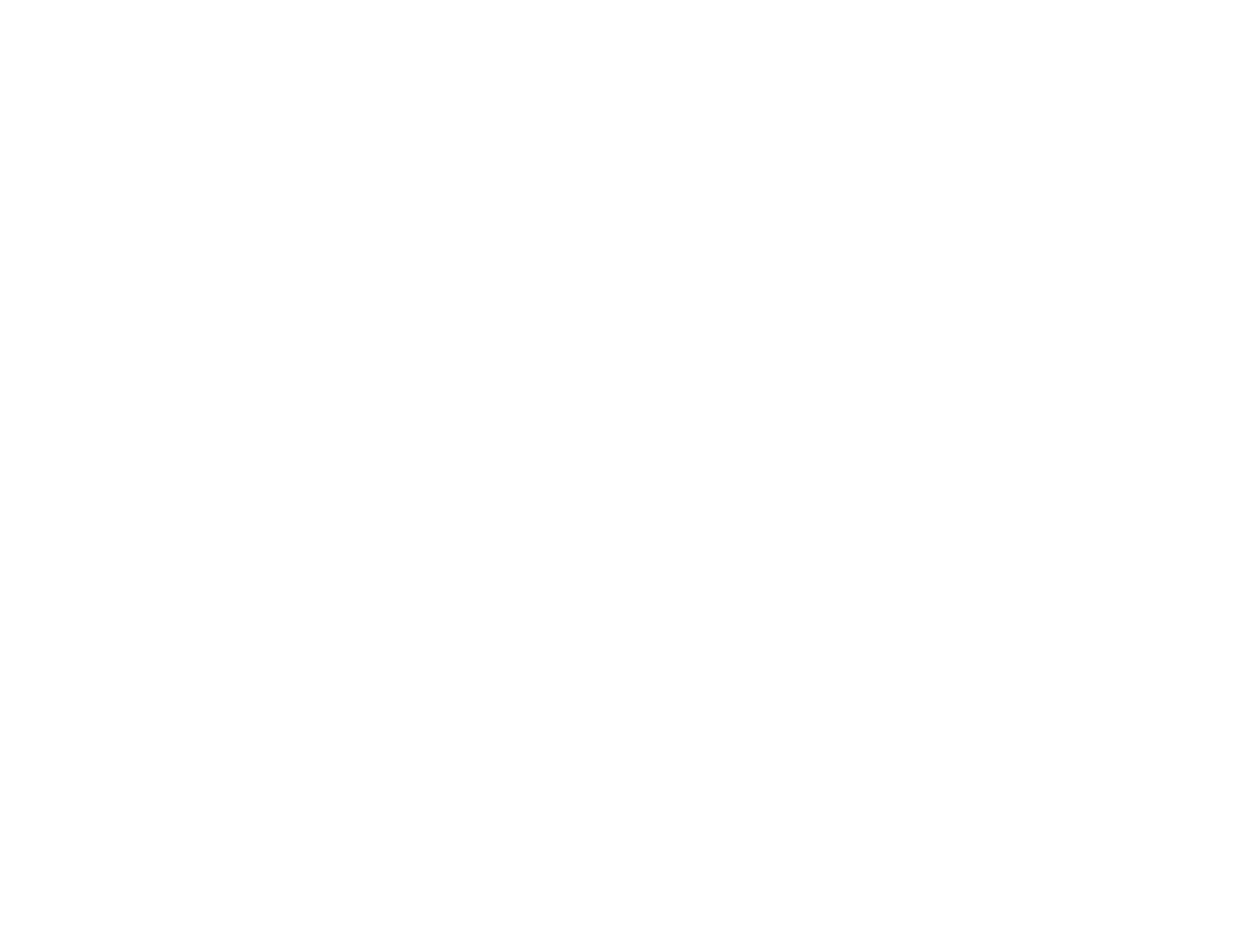
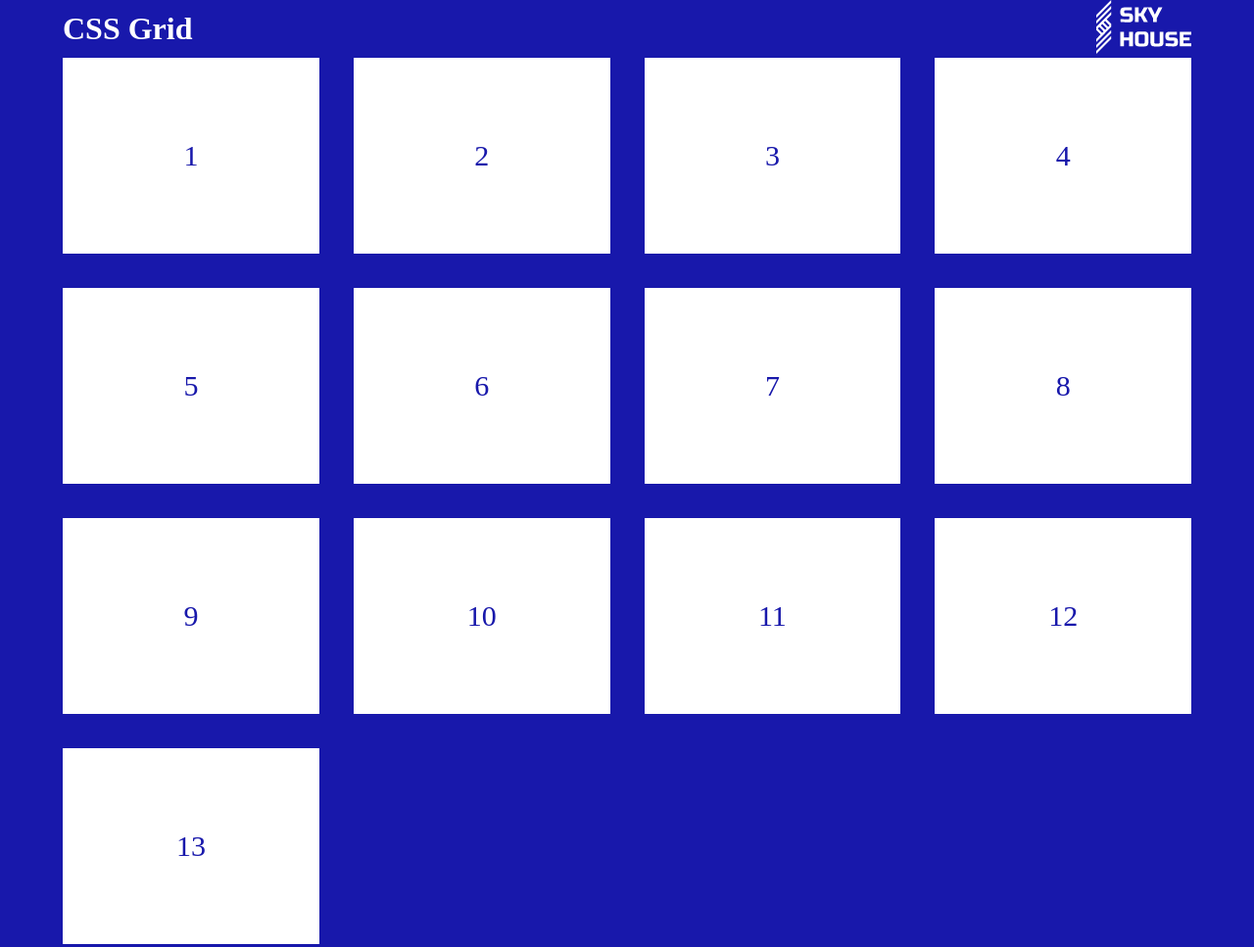
Before and after one commit to GvantsaKi/front2024-lesson9-, a plain HTML site: page index.html in a window 1280 px wide. Shown: the whole page at 98% size. Before the commit the page ends 800 px from the top, so only its background shows below. Drawn offline with Linux system fonts and the light colour scheme.

Commit message:
add grid and div boxes

```diff
--- a/assets/css/style.css
+++ b/assets/css/style.css
@@ -12,3 +12,51 @@ a {
 img {
 	max-width: 100%;
 }
+.container {
+	max-width: 1640px;
+	width: 90%;
+	margin: 0 auto;
+}
+
+body{
+	background-color: #1818ab;
+}
+
+.d-flex{
+	display: flex;
+	justify-content: space-between;
+    align-items: center;
+}
+.title-color{
+	color: white;
+}
+.parent {
+	display: grid;
+	grid-template-columns: 1fr 1fr 1fr 1fr;
+	grid-auto-rows: minmax(200px, auto);
+	grid-template-rows: 200px 200px 200px 200px 200px;
+	gap: 35px;
+}
+.box{
+	background-color: white;
+	color: #1818ab;
+	font-size: 30px;
+	display: flex;
+	align-items: center;
+	justify-content: center;
+	overflow: hidden;
+}
+
+.box:nth-child(1) {
+	grid-column-start: 1;
+	grid-column-end: 1;
+	grid-row-start: 1;
+	grid-row-end: 2;
+}
+
+	/* grid-template-areas:
+		"header header"
+		"slider aside"
+		"slider aside"
+		"quiz aside"
+		"footer footer"; */
--- a/index.html
+++ b/index.html
@@ -7,6 +7,33 @@
 	<title>Lesson 9</title>
 </head>
 <body>
+	<div class="container">
+		<div class="title-section d-flex">
+			<h1 class="title-color">CSS Grid</h1>
+			<a href="#"><img src="assets/images/image1.png" alt="logo" class="logo"></a>
+		</div>
+
+
+
+	<div class="parent">
+		<div class="box">1</div>
+		<div class="box">2</div>
+		<div class="box">3</div>
+		<div class="box">4</div>
+		<div class="box">5</div>
+		<div class="box">6</div>
+		<div class="box">7</div>
+		<div class="box">8</div>
+		<div class="box">9</div>
+		<div class="box">10</div>
+		<div class="box">11</div>
+		<div class="box">12</div>
+		<div class="box">13</div>
+
+	</div>
+
+
+</div>
 
 </body>
 </html>
```
Also changed, not shown: assets/images/image1.png (added).
